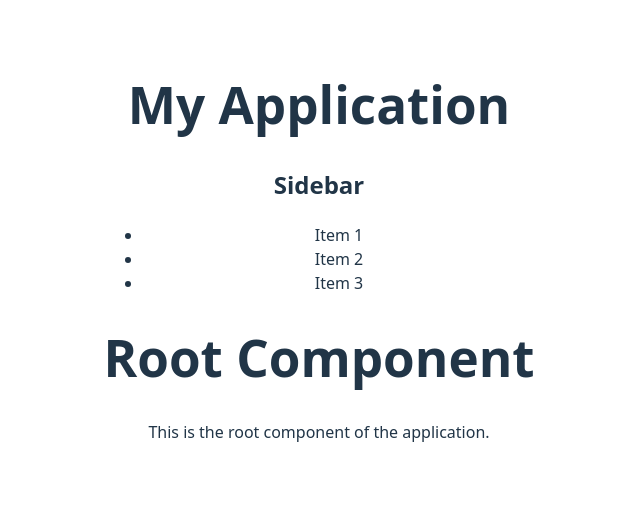
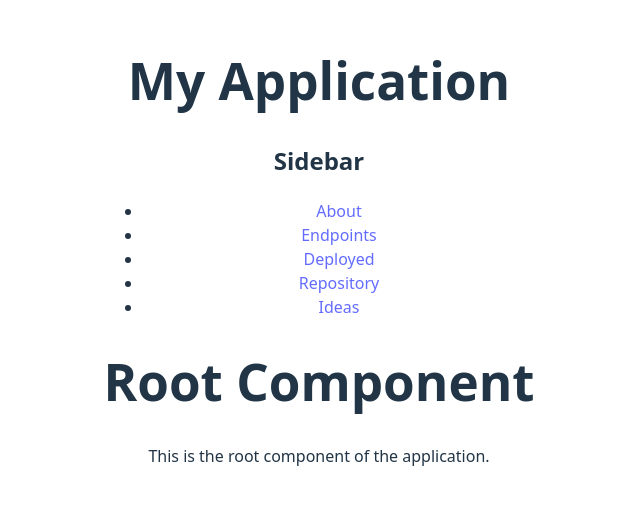
Before and after one commit to MojoOno/sp3, a React (Vite) app: page / in a window 1280 px wide. Shown: the part 149-654 px from the top of the page, without its empty margins (321-961 px from the left). Built offline with nearby package versions, Linux system fonts and the light colour scheme.

Commit message:
Updated sidebar to include the NavLinks

```diff
--- a/src/components/Sidebar.jsx
+++ b/src/components/Sidebar.jsx
@@ -1,11 +1,15 @@
+import { NavLink } from "react-router-dom";
+
 const Sidebar = () => {
   return (
     <div className="sidebar">
       <h2>Sidebar</h2>
       <ul>
-        <li>Item 1</li>
-        <li>Item 2</li>
-        <li>Item 3</li>
+        <li><NavLink to="about">About</NavLink></li>
+        <li><NavLink to="endpoints">Endpoints</NavLink></li>
+        <li><NavLink to="deployed">Deployed</NavLink></li>
+        <li><NavLink to="repository">Repository</NavLink></li>
+        <li><NavLink to="ideas">Ideas</NavLink></li>
       </ul>
     </div>
   );
```
